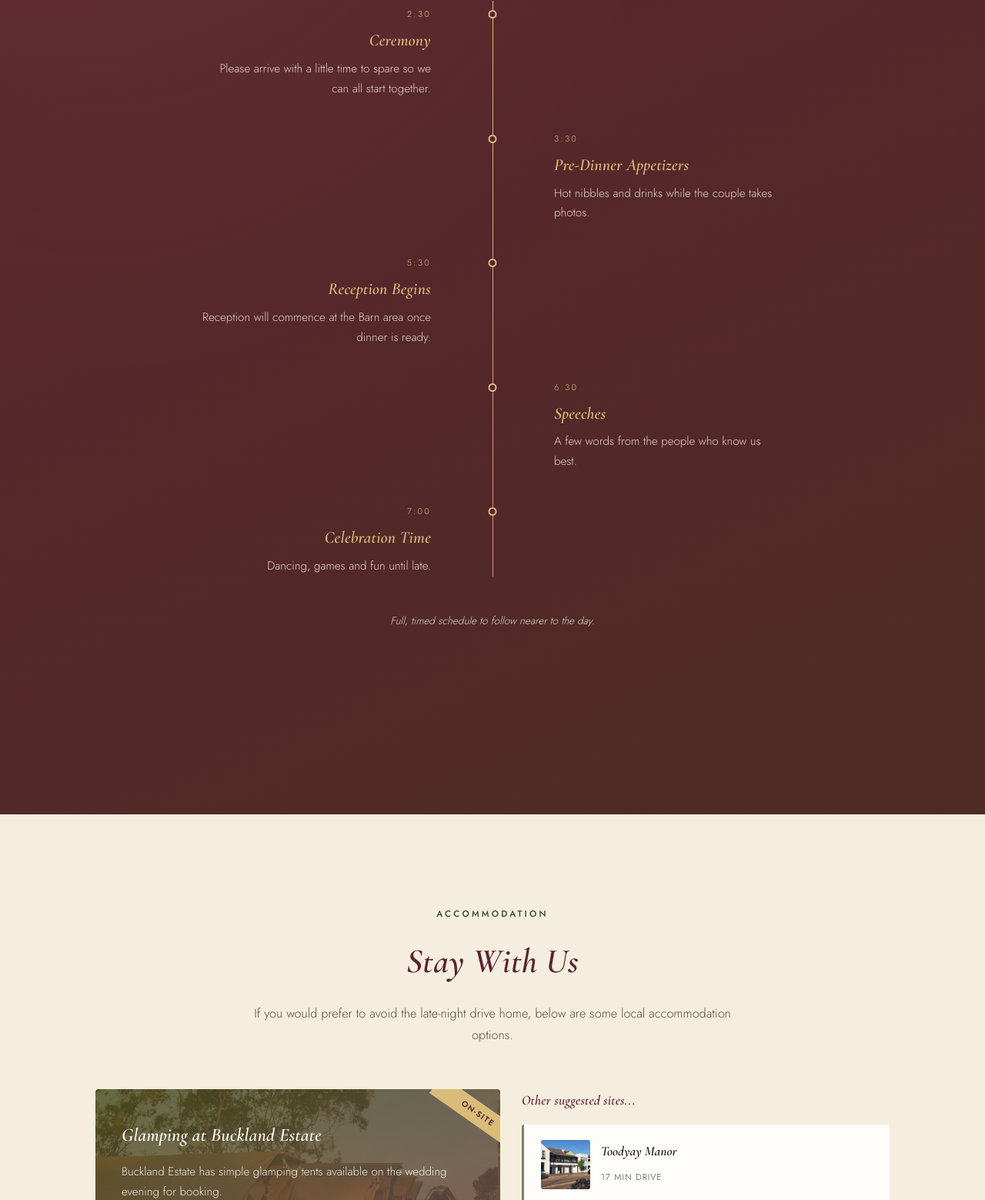
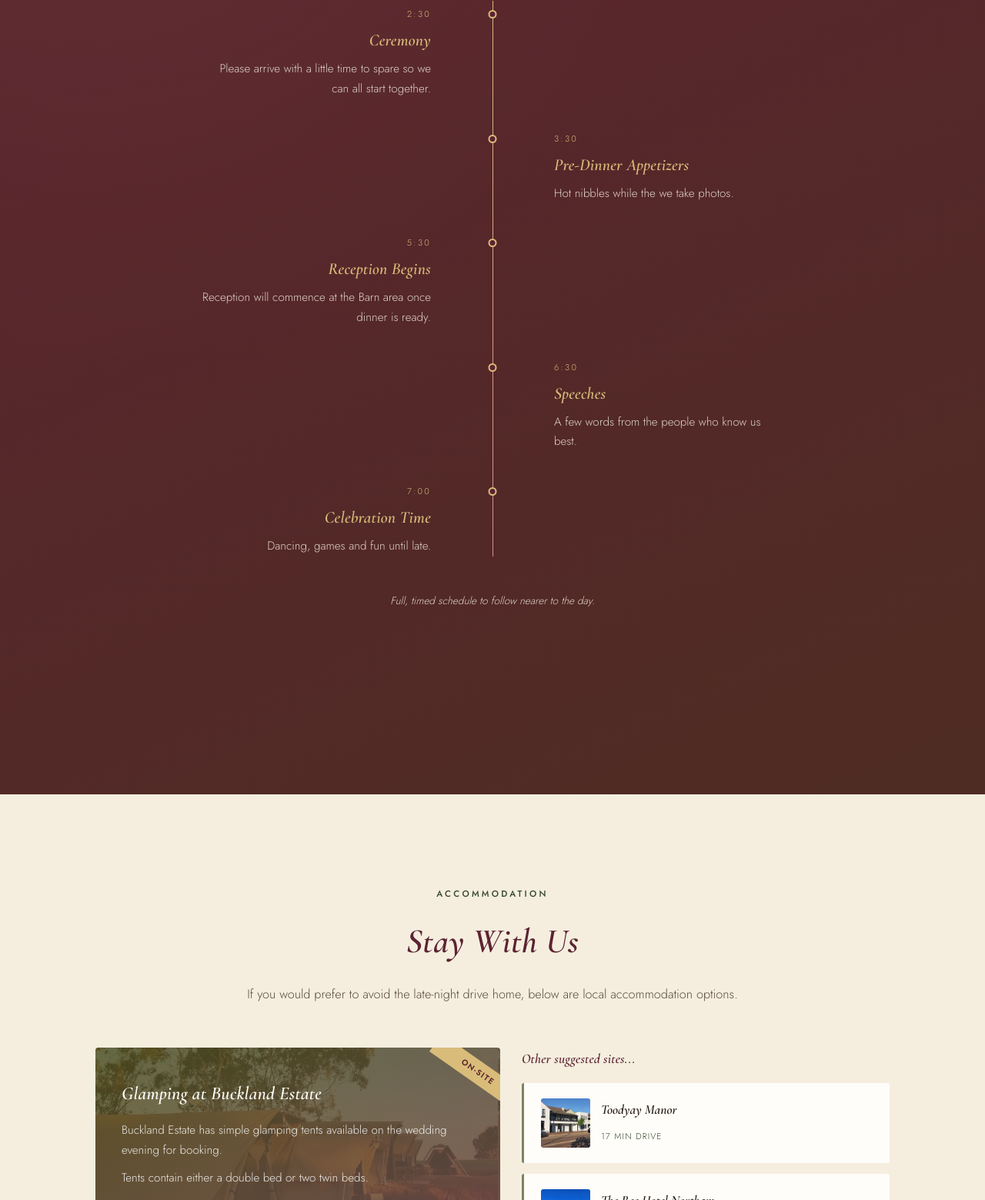
Before and after one commit to mikandtrent/wedding, a plain HTML site: page index.html in a window 1280 px wide. Shown: the part 1682-3241 px from the top of the page at 77% size. Drawn offline with nearby package versions, Linux system fonts and the light colour scheme.

Commit message:
Update index.html

```diff
--- a/index.html
+++ b/index.html
@@ -88,7 +88,7 @@
             <span class="t-dot"></span>
             <span class="t-when">3:30</span>
             <h3>Pre-Dinner Appetizers</h3>
-            <p>Hot nibbles and drinks while the couple takes photos.</p>
+            <p>Hot nibbles while the we take photos.</p>
         </div>
         <div class="t-item">
             <span class="t-dot"></span>
@@ -119,7 +119,7 @@
     <div class="section-head">
         <span class="eyebrow">Accommodation</span>
         <h2>Stay With Us</h2>
-        <p>If you would prefer to avoid the late-night drive home, below are some local accommodation options.</p>
+        <p>If you would prefer to avoid the late-night drive home, below are local accommodation options.</p>
     </div>
 
     <div class="stay-grid">
```
